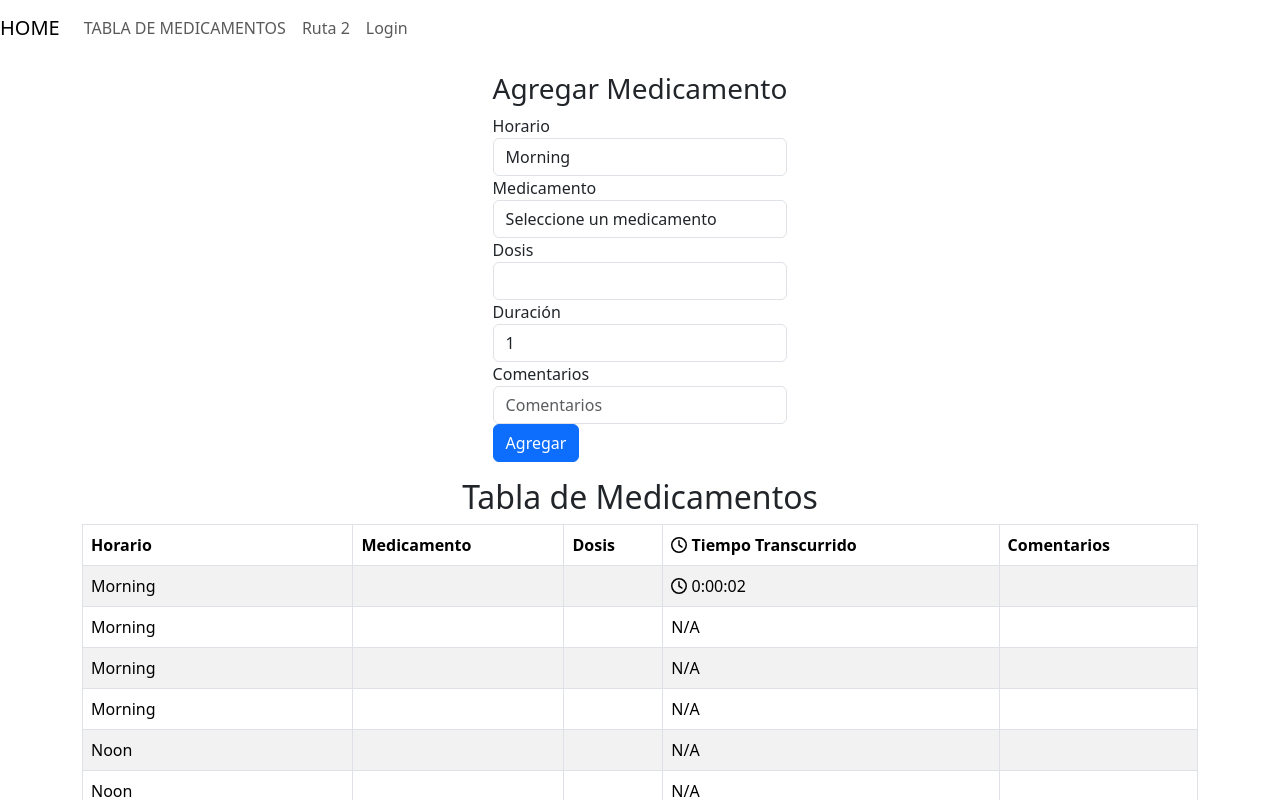
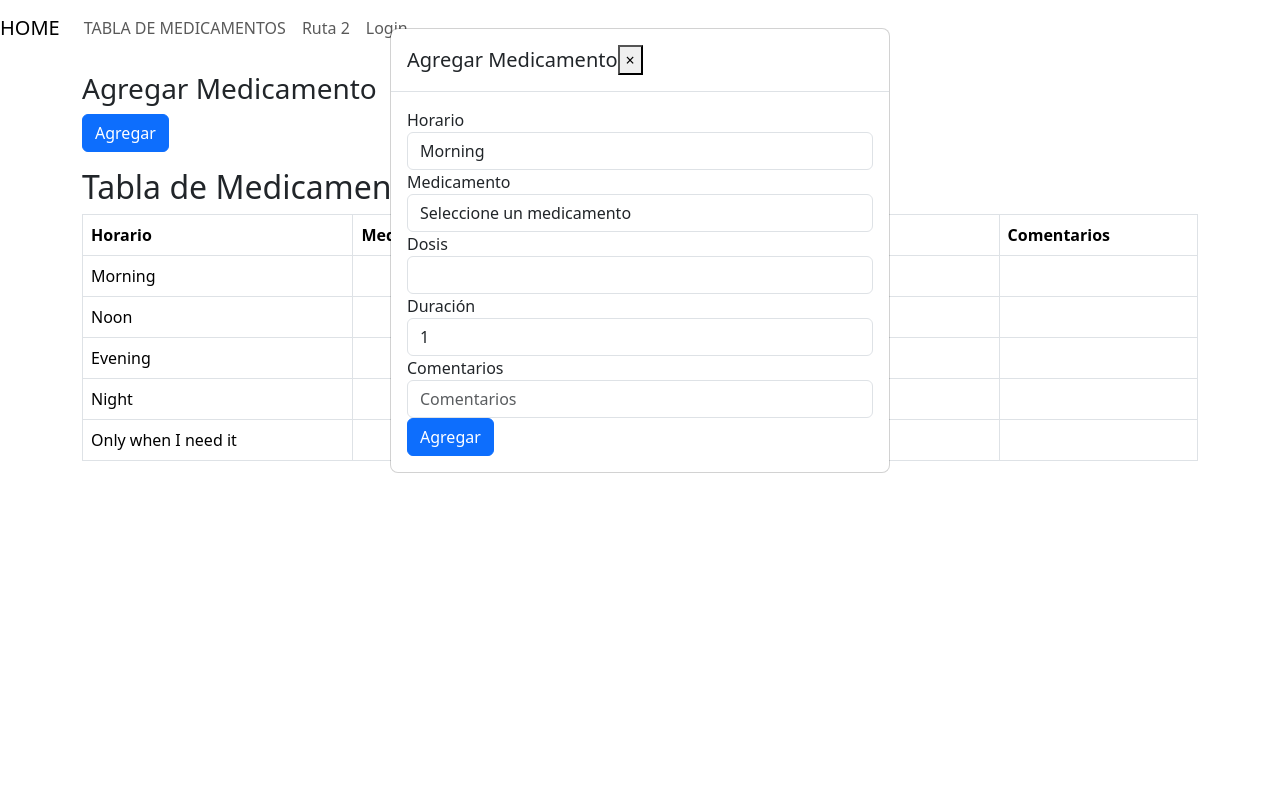
Before and after one commit to RicardojCh10/Table-Medicamentos, a React (Create React App) app: page /medicationTable in a window 1280 px wide. Both pictures are taken after a click on the button "Agregar". Shown: the top 800 px of the page. Built offline with nearby package versions, Linux system fonts and the light colour scheme.

Commit message:
Cambios 2

```diff
--- a/package.json
+++ b/package.json
@@ -4,6 +4,7 @@
   "private": true,
   "dependencies": {
     "@fortawesome/free-regular-svg-icons": "^6.4.2",
+    "@fortawesome/free-solid-svg-icons": "^6.4.2",
     "@fortawesome/react-fontawesome": "^0.2.0",
     "@testing-library/jest-dom": "^5.17.0",
     "@testing-library/react": "^13.4.0",
--- a/src/App.js
+++ b/src/App.js
@@ -1,6 +1,6 @@
 import React from 'react';
 import { BrowserRouter as Router, Route, Routes } from 'react-router-dom';
-import "./MedicationTable.css"; // Importa el archivo de estilos CSS
+import "./App.css"; // Importa el archivo de estilos CSS
 
 import "bootstrap/dist/css/bootstrap.min.css";
 import "bootstrap/dist/js/bootstrap.min.js";
@@ -20,7 +20,7 @@ function App() {
 
           <div>
             <Routes>
-              <Route path="/medicationTable" element={<MedicationTable />} />
+              <Route path="/medicationTable" element={<MedicationTable/>} />
               <Route path="/login" element={<LoginPage />} />
             </Routes>
           </div>
--- a/src/MedicationTable.css
+++ /dev/null
@@ -1,23 +0,0 @@
-/* Estilos para centrar elementos */
-.container {
-  display: flex;
-  flex-direction: column;
-  align-items: center;
-}
-
-/* Estilos para filas de la tabla */
-.morning-row {
-  background-color: #ffe500; /* Amarillo para la mañana */
-}
-
-.noon-row {
-  background-color: #2d87f0; /* Azul para el mediodía */
-}
-
-.evening-row {
-  background-color: #ff6c40; /* Naranja para la tarde */
-}
-
-.night-row {
-  background-color: #2d2d2d; /* Gris oscuro para la noche */
-}
--- a/src/pages/MedicationTable.jsx
+++ b/src/pages/MedicationTable.jsx
@@ -1,11 +1,9 @@
 import React, { useState, useEffect } from "react";
 import { FontAwesomeIcon } from "@fortawesome/react-fontawesome";
-import { faClock } from "@fortawesome/free-regular-svg-icons";
-import "../MedicationTable.css";
+import { faClock, faSun, faCloudSun, faCloudMoon, faMoon, faQuestion } from "@fortawesome/free-solid-svg-icons";
+import "../App.css";
 
-// ... (el resto de tu código)
-
-
+import "../App.css";
 
 const MedicationTable = () => {
   const [medications, setMedications] = useState(createInitialMedications());
@@ -40,19 +38,60 @@ const MedicationTable = () => {
 
   const addMedication = () => {
     const newMedications = [...medications];
-    const emptyRow = newMedications.find(
-      (med) => med.time === formData.selectedTime && !med.medicationName
+    const existingRow = newMedications.find(
+      (med) => med.time === formData.selectedTime && med.id === 1
     );
 
-    if (emptyRow) {
-      emptyRow.medicationName = formData.medicationName;
-      emptyRow.dosage = formData.dosage;
-      emptyRow.duration = formData.duration;
+    if (existingRow) {
+      if (!existingRow.medicationName) {
+        // Si la fila principal está vacía, llenarla
+        existingRow.medicationName = formData.medicationName;
+        existingRow.dosage = formData.dosage;
+        existingRow.duration = formData.duration;
         const { startDate, endDate } = calculateDuration();
-      emptyRow.startDate = startDate;
-      emptyRow.endDate = endDate;
-      emptyRow.comments = formData.comments;
-      emptyRow.startTime = new Date().getTime(); // Agregar el tiempo de inicio
+        existingRow.startDate = startDate;
+        existingRow.endDate = endDate;
+        existingRow.comments = formData.comments;
+        existingRow.startTime = new Date().getTime();
+      } else {
+        // Crear una nueva fila debajo de la fila principal
+        const newRow = {
+          id: newMedications.length + 1,
+          time: formData.selectedTime,
+          medicationName: formData.medicationName,
+          dosage: formData.dosage,
+          duration: formData.duration,
+          comments: formData.comments,
+          startDate: new Date(),
+          endDate: calculateDuration().endDate,
+          hours: 0,
+          minutes: 0,
+          seconds: 0,
+          startTime: new Date().getTime(),
+        };
+        newMedications.splice(
+          newMedications.indexOf(existingRow) + 1,
+          0,
+          newRow
+        );
+      }
+    } else {
+      // Si no existe una fila principal, crear una nueva fila en el mismo horario
+      const newRow = {
+        id: newMedications.length + 1,
+        time: formData.selectedTime,
+        medicationName: formData.medicationName,
+        dosage: formData.dosage,
+        duration: formData.duration,
+        comments: formData.comments,
+        startDate: new Date(),
+        endDate: calculateDuration().endDate,
+        hours: 0,
+        minutes: 0,
+        seconds: 0,
+        startTime: new Date().getTime(),
+      };
+      newMedications.push(newRow);
     }
 
     setMedications(newMedications);
@@ -89,18 +128,52 @@ const MedicationTable = () => {
   const getRowClass = (time) => {
     switch (time) {
       case "Morning":
-        return "morning-row";
+        return (
+          <span>
+            <FontAwesomeIcon icon={faSun} /> Morning
+          </span>
+        );
       case "Noon":
-        return "noon-row";
+        return (
+          <span>
+            <FontAwesomeIcon icon={faCloudSun} /> Noon
+          </span>
+        );
       case "Evening":
-        return "evening-row";
+        return (
+          <span>
+            <FontAwesomeIcon icon={faCloudMoon} /> Evening
+          </span>
+        );
       case "Night":
-        return "night-row";
+        return (
+          <span>
+            <FontAwesomeIcon icon={faMoon} /> Night
+          </span>
+        );
       case "Only when I need it":
-        return "custom-row";
+        return (
+          <span>
+            <FontAwesomeIcon icon={faQuestion} /> Only when I need it
+          </span>
+        );
       default:
         return "";
     }
+  };
+
+
+  // Agregar el estado para mostrar/ocultar el modal
+  const [showModal, setShowModal] = useState(false);
+
+  // Función para abrir el modal
+  const openModal = () => {
+    setShowModal(true);
+  };
+
+  // Función para cerrar el modal
+  const closeModal = () => {
+    setShowModal(false);
   };
 
   return (
@@ -108,18 +181,41 @@ const MedicationTable = () => {
       <div className="row mt-3">
         <div className="col">
           <h3>Agregar Medicamento</h3>
+          <button className="btn btn-primary" onClick={openModal}>
+            Agregar
+          </button>
+
+          {/* Modal */}
+          <div
+            className={`modal ${showModal ? "show" : ""}`}
+            style={{ display: showModal ? "block" : "none" }}
+          >
+            <div className="modal-dialog">
+              <div className="modal-content">
+                <div className="modal-header">
+                  <h5 className="modal-title">Agregar Medicamento</h5>
+                  <button type="button" className="close" onClick={closeModal}>
+                    <span>&times;</span>
+                  </button>
+                </div>
+                <div className="modal-body">
+                  {/* Contenido del formulario del modal */}
                   <div className="form-group">
                     <label>Horario</label>
                     <select
                       className="form-control"
                       value={formData.selectedTime}
-              onChange={(e) => handleFormChange("selectedTime", e.target.value)}
+                      onChange={(e) =>
+                        handleFormChange("selectedTime", e.target.value)
+                      }
                     >
                       <option value="Morning">Morning</option>
                       <option value="Noon">Noon</option>
                       <option value="Evening">Evening</option>
                       <option value="Night">Night</option>
-              <option value="Only when I need it">Only when I need it</option>
+                      <option value="Only when I need it">
+                        Only when I need it
+                      </option>
                     </select>
                   </div>
                   <div className="form-group">
@@ -155,7 +251,9 @@ const MedicationTable = () => {
                       className="form-control"
                       min="1"
                       value={formData.duration}
-              onChange={(e) => handleFormChange("duration", e.target.value)}
+                      onChange={(e) =>
+                        handleFormChange("duration", e.target.value)
+                      }
                     />
                   </div>
                   <div className="form-group">
@@ -165,17 +263,29 @@ const MedicationTable = () => {
                       className="form-control"
                       placeholder="Comentarios"
                       value={formData.comments}
-              onChange={(e) => handleFormChange("comments", e.target.value)}
+                      onChange={(e) =>
+                        handleFormChange("comments", e.target.value)
+                      }
                     />
                   </div>
-          <button className="btn btn-primary" onClick={addMedication}>
+                  <button
+                    className="btn btn-primary"
+                    onClick={() => {
+                      addMedication();
+                      closeModal(); // Cierra el modal al agregar
+                    }}
+                  >
                     Agregar
                   </button>
                 </div>
               </div>
+            </div>
+          </div>
+        </div>
+      </div>
 
       <h2 className="mt-3">Tabla de Medicamentos</h2>
-      <table className="table table-bordered table-striped">
+      <table className="table table-bordered">
         <thead className="thead-dark">
           <tr>
             <th className="grouped-header" rowSpan="4">
@@ -206,9 +316,8 @@ const MedicationTable = () => {
 const createInitialMedications = () => {
   const times = ["Morning", "Noon", "Evening", "Night", "Only when I need it"];
 
-  const initialMedications = times.flatMap((time, index) => {
-    return Array.from({ length: 4 }, (_, i) => ({
-      id: index * 4 + i + 1,
+  const initialMedications = times.map((time, index) => ({
+    id: index + 1,
     time,
     medicationName: "",
     dosage: "",
@@ -220,7 +329,6 @@ const createInitialMedications = () => {
     seconds: 0,
     startTime: null,
   }));
-  });
 
   return initialMedications;
 };
```
Also changed, not shown: src/App.css (added), 1 other file (tests, documents, lock files or other folders). Lines whose indentation alone changed are shown as unchanged.
